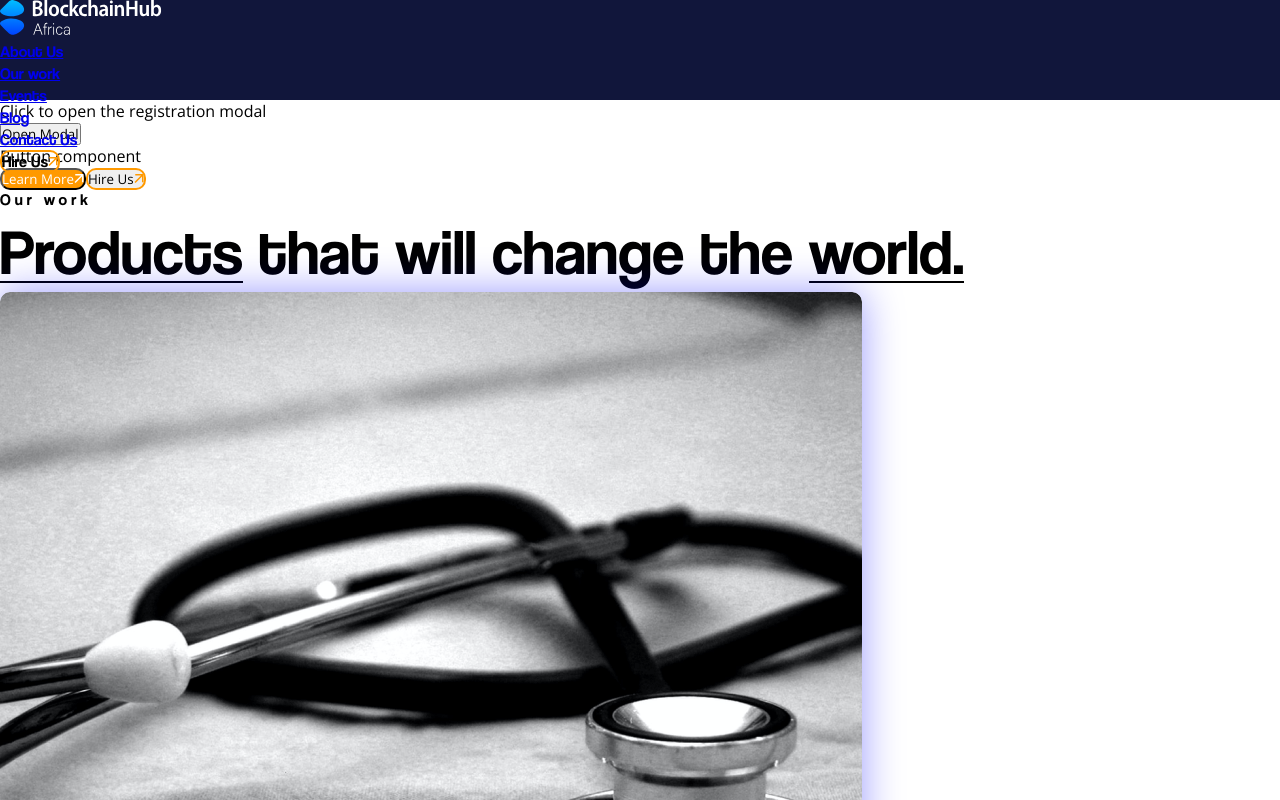
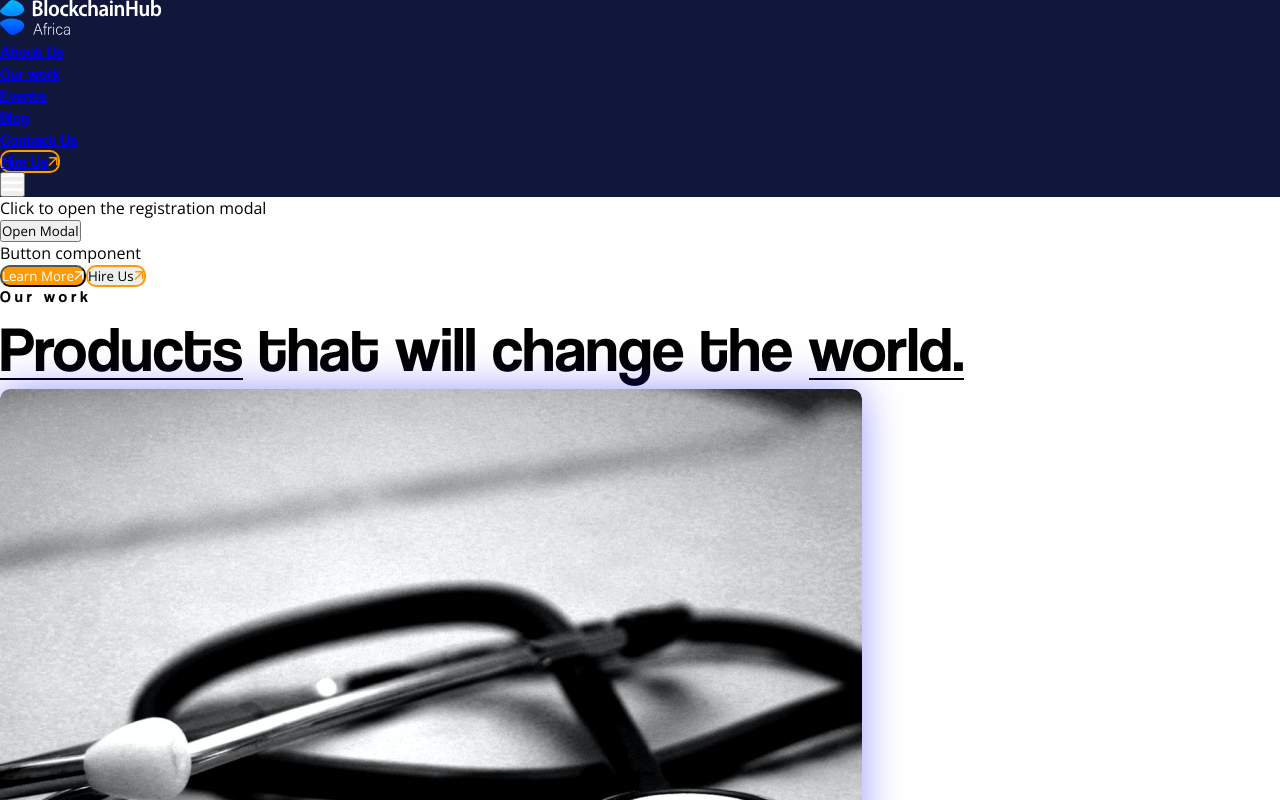
Before and after one commit to blockchainhubafrica/website-frontend, a Next.js app: page /components in a window 1280 px wide. Shown: the top 800 px of the page. Built offline with nearby package versions, Linux system fonts and the light colour scheme.

Commit message:
--refactor: minor style and structure adjustments

```diff
--- a/assets/images/svgs/index.ts
+++ b/assets/images/svgs/index.ts
@@ -1,4 +1,5 @@
 import LogoIcon from "./full-logo.svg";
+import MenuIcon from "./menu.svg";
 import SmallLogoIcon from "./logo.svg";
 import CircleCloseIcon from "./circle-close-icon.svg";
 import TopRightArrowIcon from "./top-right-arrow.svg";
@@ -12,4 +13,5 @@ export {
   CircleCloseIcon,
   ArrowTilt,
   RightArrowIcon,
+  MenuIcon,
 };
--- a/components/Header/header.module.css
+++ b/components/Header/header.module.css
@@ -4,7 +4,6 @@
   z-index: var(--header-z-index);
   background-color: var(--app-blue-600);
   backdrop-filter: blur(10px);
-  height: 100px;
 }
 
 .logo {
--- a/components/Header/index.tsx
+++ b/components/Header/index.tsx
@@ -1,6 +1,7 @@
 import Link from "next/link";
 import { useRouter } from "next/router";
-import { LogoIcon, TopRightArrowIcon } from "../../assets/images";
+import React from "react";
+import { LogoIcon, MenuIcon, TopRightArrowIcon } from "../../assets/images";
 import styles from "./header.module.css";
 
 function Header({}) {
@@ -14,15 +15,14 @@ function Header({}) {
   };
 
   return (
-    <header
-      className={`container ${styles.container} justify-between flex items-center py-5`}
-    >
+    <header className={`${styles.container} `}>
+      <div className="container justify-between flex items-center py-5">
         <Link href="/" passHref>
           <a>
             <LogoIcon />
           </a>
         </Link>
-      <ul className="lg:flex items-center hidden">
+        <ul className="items-center hidden lg:flex ">
           <li className={activeRouteClass("/about")}>
             <Link href="/components">About Us</Link>
           </li>
@@ -39,16 +39,20 @@ function Header({}) {
             <Link href="/contact">Contact Us</Link>
           </li>
           <li className={`${activeRouteClass("/hire-us")} pr-0`}>
-          <Link href="/hire-us">
-            <span className={`${styles.cta} flex items-center py-3 px-6`}>
+            <Link href="/hire-us" passHref>
+              <a className={`${styles.cta} flex items-center py-3 px-6`}>
                 <span className="mr-3">Hire Us</span>
                 <span>
                   <TopRightArrowIcon />
                 </span>
-            </span>
+              </a>
             </Link>
           </li>
         </ul>
+        <button className="lg:hidden">
+          <MenuIcon />
+        </button>
+      </div>
     </header>
   );
 }
--- a/components/RegistrationModal/index.tsx
+++ b/components/RegistrationModal/index.tsx
@@ -79,7 +79,7 @@ function RegistrationModal({ isActive, setIsActive }: ModalProps) {
         className={`${styles["modal-body"]} p-8 lg:p-16 `}
         onClick={(e) => e.stopPropagation()}
       >
-        <form action="" className="" onSubmit={formik.handleSubmit}>
+        <form onSubmit={formik.handleSubmit}>
           <div className="flex justify-between items-center">
             <h3 className={`${styles["spaced-heading"]} text-base`}>Registration Form</h3>
             <button
--- a/components/RegistrationModal/registration-modal.module.css
+++ b/components/RegistrationModal/registration-modal.module.css
@@ -29,10 +29,9 @@
   background-color: var(--app-white);
   border-radius: var(--app-border-radius-sm);
   width: 100%;
-  max-width: 730px;
+  max-width: 360px;
   margin-top: 0px;
   position: relative;
-  /* height: 300px; */
 }
 
 .container.active .modal-body {
@@ -41,18 +40,26 @@
 }
 
 @media screen and (min-width: 640px) {
-  .modal-body {
-    /* width: 450px; */
+  .container .modal-body {
+    max-width: 600px;
   }
 }
 
 @media screen and (min-width: 768px) {
   .container.active .modal-body {
     opacity: 1;
-    margin-top: 110px;
+    margin-top: 90px;
+  }
+  .container .modal-body {
+    max-width: 650px;
   }
 }
 
+@media screen and (min-width: 1024px) {
+  .container .modal-body {
+    max-width: 730px;
+  }
+}
 .container .spaced-heading {
   letter-spacing: var(--app-letter-spacing-lg);
   text-transform: uppercase;
```
Also changed, not shown: assets/images/svgs/menu.svg (added). Lines whose indentation alone changed are shown as unchanged.
